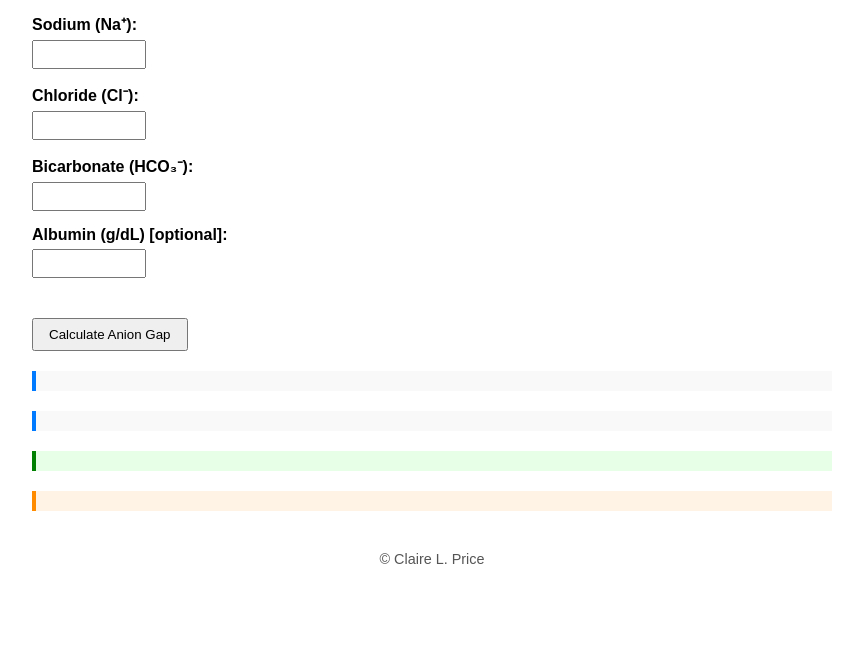
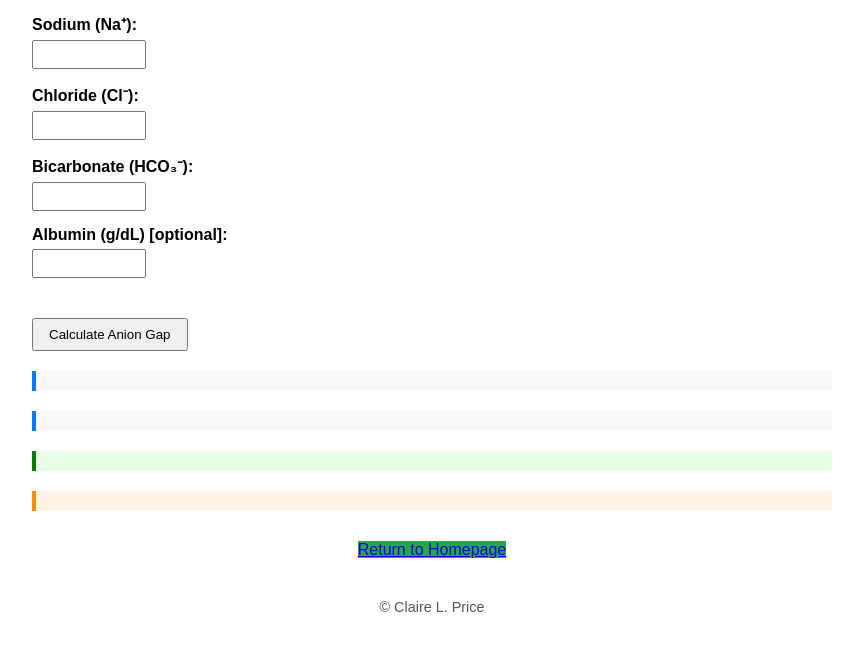
Before and after one commit to claireprice/anion-gap-calculator, a plain HTML site: page index.html in a window 1280 px wide. Shown: the part 139-790 px from the top of the page, without its empty margins (208-1071 px from the left). Drawn offline with Linux system fonts and the light colour scheme.

Commit message:
Update index.html
return to homepage button added

```diff
--- a/index.html
+++ b/index.html
@@ -95,7 +95,10 @@
       document.getElementById('relevance').innerHTML = `<strong>Clinical Relevance:</strong><br>An elevated AG can indicate metabolic acidosis due to causes such as lactic acidosis, ketoacidosis, or renal failure.`;
     }
   </script>
-<footer style="text-align:center; margin-top:40px; font-size:0.9em; color:#555;">
+  <div style="margin-top: 30px; text-align: center;">
+  <a href="https://claireprice.github.io/acid-base-tools-homepage/" class="button" style="background-color: #28a745;">Return to Homepage</a>
+</div>
+  <footer style="text-align:center; margin-top:40px; font-size:0.9em; color:#555;">
   &copy; Claire L. Price
 </footer>
 </body>
```
